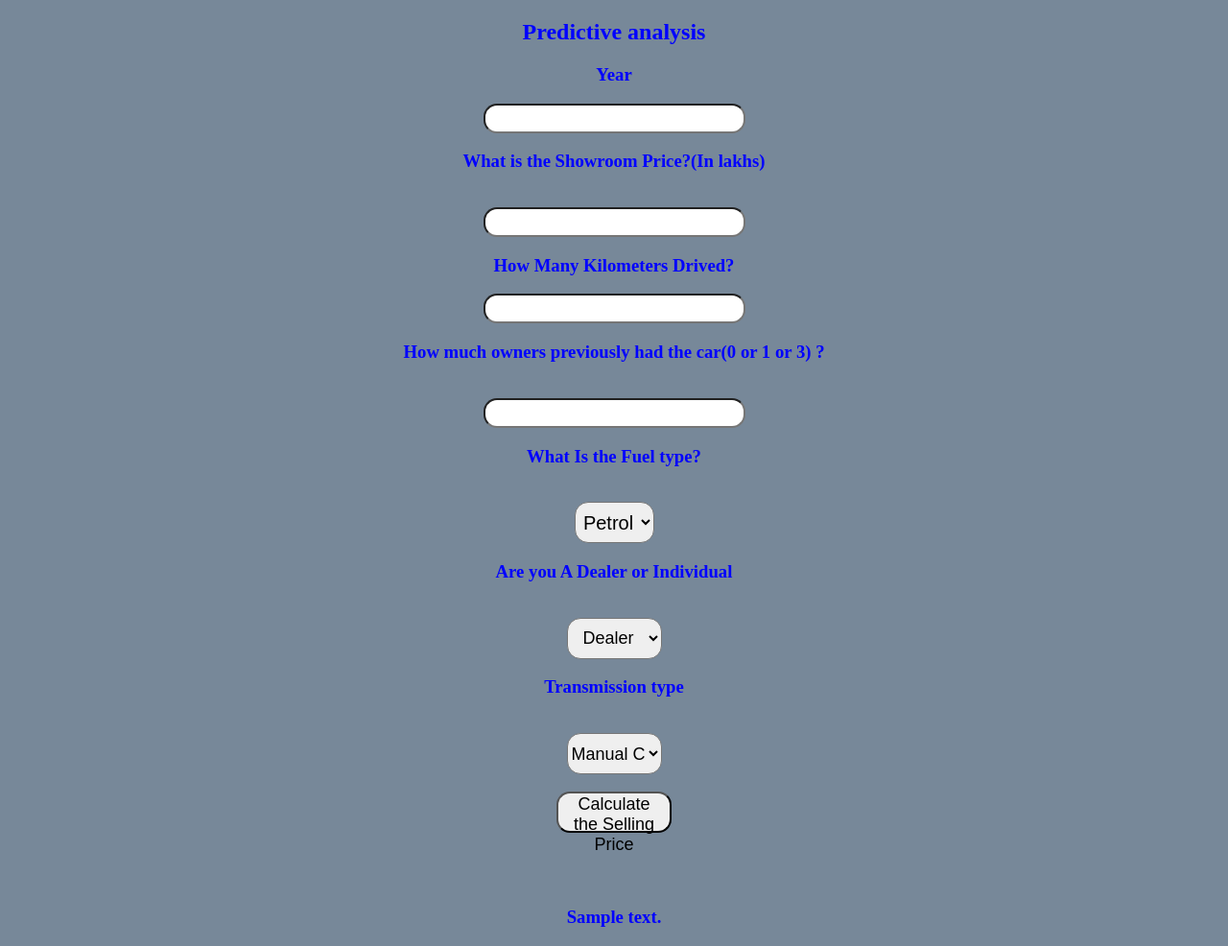
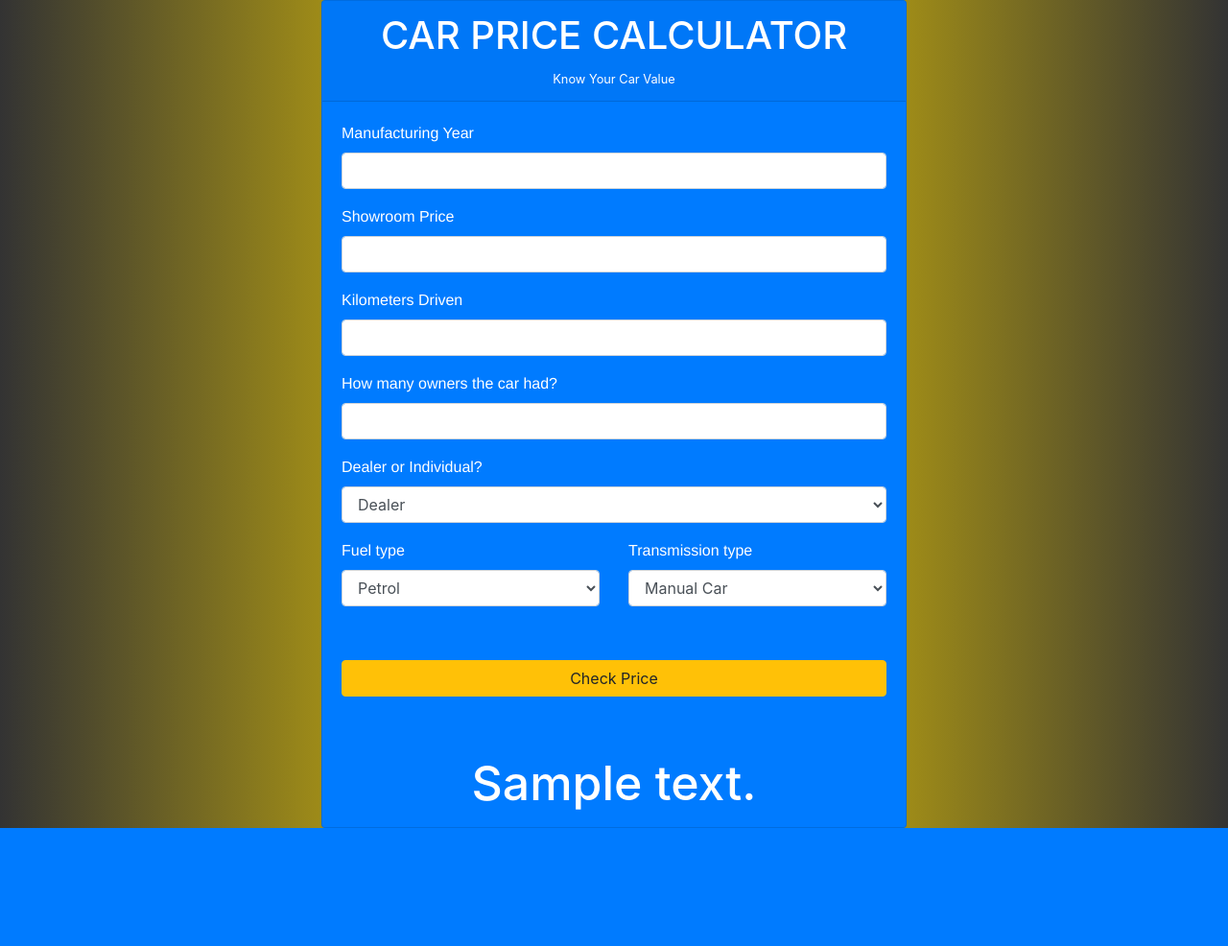
Before and after one commit to rishiar4/Car-Price-Prediction, a Flask app: template templates/index.html in a window 1280 px wide. Shown: the whole page at 96% size. After the commit the page ends 863 px from the top, so only its background shows below. Run offline with Flask 2, Linux system fonts and the light colour scheme; the template is opened without the code that fills it: most values are stand-ins (such as "Sample title", 1, 10 or a date in 2020); parts of the project's set-up code (start-up, migrations or seed data) failed here and were passed over; some libraries are stand-ins or nearby versions.

Commit message:
front end added

```diff
--- a/templates/index.html
+++ b/templates/index.html
@@ -1,159 +1,118 @@
 <!DOCTYPE html>
 <html lang="en">
-
 <head>
     <meta charset="UTF-8">
     <meta name="viewport" content="width=device-width, initial-scale=1.0">
-    <title>Document</title>
-</head>
-
-<body>
-
-    <div style="color:blue">
-        <form action="{{ url_for('predict')}}" method="post">
-            <h2>Predictive analysis</h2>
-            <h3>Year</h3>
-            <input id="first" name="Year" type="number ">
-            <h3>What is the Showroom Price?(In lakhs)</h3><br><input id="second" name="Present_Price" required="required">
-            <h3>How Many Kilometers Drived?</h3><input id="third" name="Kms_Driven" required="required">
-            <h3>How much owners previously had the car(0 or 1 or 3) ?</h3><br><input id="fourth" name="Owner" required="required">
-            <h3>What Is the Fuel type?</h3><br><select name="Fuel_Type_Petrol" id="fuel" required="required">
-                <option value="Petrol">Petrol</option>
-                <option value="Diesel">Diesel</option>
-                <option value="Diesel">CNG</option>
-            </select>
-            <h3>Are you A Dealer or Individual</h3><br><select name="Seller_Type_Individual" id="resea" required="required">
-                <option value="Dealer">Dealer</option>
-                <option value="Individual">Individual</option>
-            </select>
-            <h3>Transmission type</h3><br><select name="Transmission_Mannual" id="research" required="required">
-                <option value="Mannual">Manual Car</option>
-                <option value="Automatic">Automatic Car</option>
-            </select>
-            <br><br><button id="sub" type="submit ">Calculate the Selling Price</button>
-            <br>
-
-
-
-
-        </form>
-
-
-
-        <br><br><h3>{{ prediction_text }}<h3>
-    </div>
-
-
-
-
+    <title>Car Price Calculator</title>
+    <link rel="stylesheet" href="https://stackpath.bootstrapcdn.com/bootstrap/4.5.0/css/bootstrap.min.css" integrity="sha384-9aIt2nRpC12Uk9gS9baDl411NQApFmC26EwAOH8WgZl5MYYxFfc+NcPb1dKGj7Sk" crossorigin="anonymous">
     <style>
-        body {
-            background-color: lightslategray;
-            text-align: center;
+        *{
             padding: 0px;
+            margin: 0px;
         }
 
-        #research {
-            font-size: 18px;
-            width: 100px;
-            height: 23px;
-            top: 23px;
+        body {
+            background-image: linear-gradient(to right, #333, #ffdb00, #333);
         }
 
-        #box {
-            border-radius: 60px;
-            border-color: 45px;
-            border-style: solid;
-            font-family: cursive;
-            text-align: center;
-            background-color: rgb(168, 131, 61);
-            font-size: medium;
-            position: absolute;
-            width: 700px;
-            bottom: 9%;
-            height: 850px;
-            right: 30%;
-            padding: 0px;
-            margin: 0px;
-            font-size: 14px;
-        }
-
-        #fuel {
-            width: 83px;
-            height: 43px;
-            text-align: center;
-            border-radius: 14px;
-            font-size: 20px;
-        }
-
-        #fuel:hover {
-            background-color: coral;
-        }
-
-        #research {
-            width: 99px;
-            height: 43px;
-            text-align: center;
-            border-radius: 14px;
-            font-size: 18px;
-        }
-
-        #research:hover {
-            background-color: coral;
-        }
-
-        #resea {
-            width: 99px;
-            height: 43px;
-            text-align: center;
-            border-radius: 14px;
-            font-size: 18px;
-        }
-
-        #resea:hover {
-            background-color: coral;
-        }
-
-        #sub {
-            width: 120px;
-            height: 43px;
-            text-align: center;
-            border-radius: 14px;
-            font-size: 18px;
-        }
-
-        #sub:hover {
-            background-color: darkcyan;
-        }
-
-        #first {
-            border-radius: 14px;
-            height: 25px;
-            font-size: 20px;
+        .card-header{
             text-align: center;
         }
 
-        #second {
-            border-radius: 14px;
-            height: 25px;
-            font-size: 20px;
-            text-align: center;
+        button{
+            padding: 15px;
+            margin: 40px 0;
         }
 
-        #third {
-            border-radius: 14px;
-            height: 25px;
-            font-size: 20px;
-            text-align: center;
+        h1{
+            font: bold sans-serif ;
         }
 
-        #fourth {
-            border-radius: 14px;
-            height: 25px;
-            font-size: 20px;
+        label{
+            font-family: 'Franklin Gothic Medium', 'Arial Narrow', Arial, sans-serif;
+        }
+
+        .result{
+            font-size: 50px;
             text-align: center;
         }
     </style>
+</head>
+<body>
+
+    <div class="offset-sm-3 col-sm-6">
+        <div class="card text-white bg-primary">
+
+            <div class="card-header">
+                <h1>CAR PRICE CALCULATOR</h1>
+                <small>Know Your Car Value</small>
+            </div>
+
+            <div class="card-body">
+                <form action="{{ url_for('predict')}}" method="post">
+
+                    <div class="form-group">
+                        <label>Manufacturing Year</label>
+                        <input id="first" class="form-control" name="Year" type="number ">
+                    </div>
+
+                    <div class="form-group">
+                        <label>Showroom Price</label>
+                        <input id="second" class="form-control" name="Present_Price" required="required">
+                    </div>
+
+                    <div class="form-group">
+                        <label>Kilometers Driven</label>
+                        <input id="third" name="Kms_Driven" class="form-control" required="required">
+                    </div>
+
+                    <div class="form-group">
+                        <label>How many owners the car had?</label>
+                        <input id="fourth" name="Owner" required="required" class="form-control">
+
+                    </div>
+
+                    <div class="form-group">
+                        <label>Dealer or Individual?</label>
+                        <select name="Seller_Type_Individual" id="resea" class="form-control" required="required">
+                            <option value="Dealer">Dealer</option>
+                            <option value="Individual">Individual</option>
+                        </select>
+                    </div>
+
+                    <div class="row">
+
+                        <div class="col-sm-6">
+                            <div class="form-group">
+                                <label>Fuel type</label>
+                                <select name="Fuel_Type_Petrol" id="fuel" required="required" class="form-control">
+                                    <option value="Petrol">Petrol</option>
+                                    <option value="Diesel">Diesel</option>
+                                    <option value="Diesel">CNG</option>
+                                </select>
+                            </div>
+                        </div>
+
+                        <div class="col-sm-6">
+                            <div class="form-group">
+                                <label>Transmission type</label>
+                                <select name="Transmission_Mannual" id="research" class="form-control" required="required">
+                                     <option value="Mannual">Manual Car</option>
+                                     <option value="Automatic">Automatic Car</option>
+                                </select>
+                            </div>
+                        </div>
+
+                    </div>
+
+                   <button id="sub" type="submit" class="btn btn-block btn-warning" >Check Price</button>
+                </form>
+            </div>
+
+            <h3 class="result">{{ prediction_text }}<h3>
+
+        </div>
+    </div>
+
 </body>
-
 </html>
```
